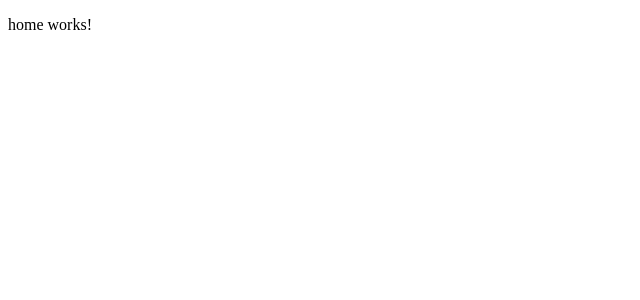
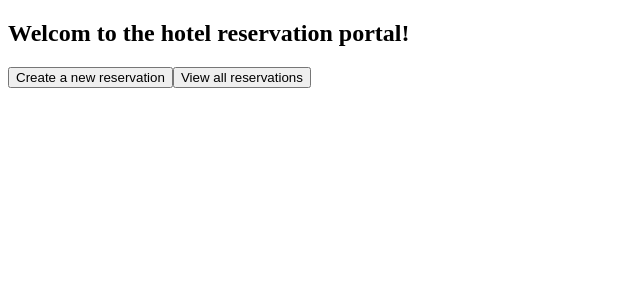
Before and after one commit to OussamaNaya/Angular-Reservation-App, an Angular app: page / in a window 1280 px wide. Shown: the top 300 px of the page, without its empty margins (0-640 px from the left). Built offline with nearby package versions, Linux system fonts and the light colour scheme.

Commit message:
build a simple navigation (routLink, global model)

```diff
--- a/src/app/app-routing.module.ts
+++ b/src/app/app-routing.module.ts
@@ -5,9 +5,9 @@ import { ReservationListComponent } from './reservation-list/reservation-list.co
 import { ReservationFormComponent } from './reservation-form/reservation-form.component';
 
 const routes: Routes = [
-  { path:"", component:HomeComponent },
-  { path:"list", component:ReservationListComponent },
-  { path:"new", component:ReservationFormComponent },
+  { path:"", component: HomeComponent },
+  { path:"list", component: ReservationListComponent },
+  { path:"new", component: ReservationFormComponent },
 ];
 
 @NgModule({
--- a/src/app/app.module.ts
+++ b/src/app/app.module.ts
@@ -3,6 +3,9 @@ import { BrowserModule } from '@angular/platform-browser';
 
 import { AppRoutingModule } from './app-routing.module';
 import { AppComponent } from './app.component';
+
+import { HomeModule } from './home/home.module';
+import { Reservation } from './models/reservation';
 
 @NgModule({
   declarations: [
--- a/src/app/home/home.component.html
+++ b/src/app/home/home.component.html
@@ -1 +1,5 @@
-<p>home works!</p>
+<div>
+   <h2>Welcom to the hotel reservation portal!</h2>
+   <button [routerLink]="['/new']">Create a new reservation</button>
+   <button>View all reservations</button>
+</div>
```
Also changed, not shown: src/app/home/home.module.ts (+6 -2 lines), src/app/app.component.html (line endings or trailing spaces).
